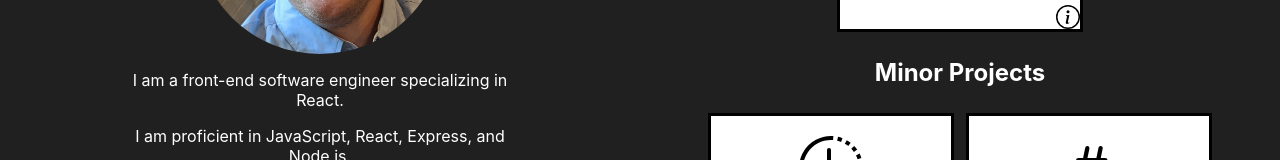
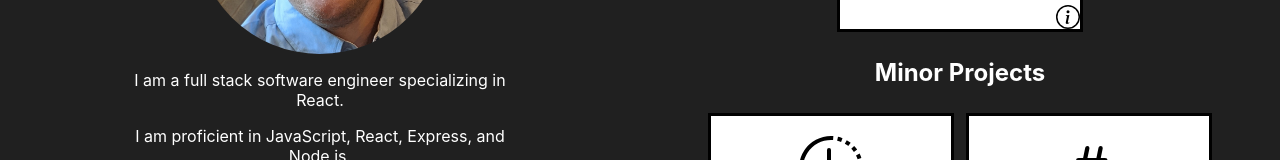
Before and after one commit to dstollbyu/web-stuff, a React (Create React App) app: page / in a window 1280 px wide. Shown: the part 362-522 px from the top of the page. Built offline with nearby package versions, Linux system fonts and the light colour scheme.

Commit message:
Changed 'front-end' to 'full stack'

```diff
--- a/src/components/MainPage.js
+++ b/src/components/MainPage.js
@@ -49,7 +49,7 @@ const MainPage = () => {
           <p style={{fontSize: '24px'}}>About me - <b>[Darren Stoll]</b></p>
           <img className="profilePic" src={profilePic} alt="" />
           <div className="welcomeDescription">
-            <p>I am a front-end software engineer specializing in React.</p>
+            <p>I am a full stack software engineer specializing in React.</p>
             <p>I am proficient in JavaScript, React, Express, and Node.js.</p>
             <p>I have been working in web development off and on since 1998, building solutions for myself and others.</p>
           </div>
```
